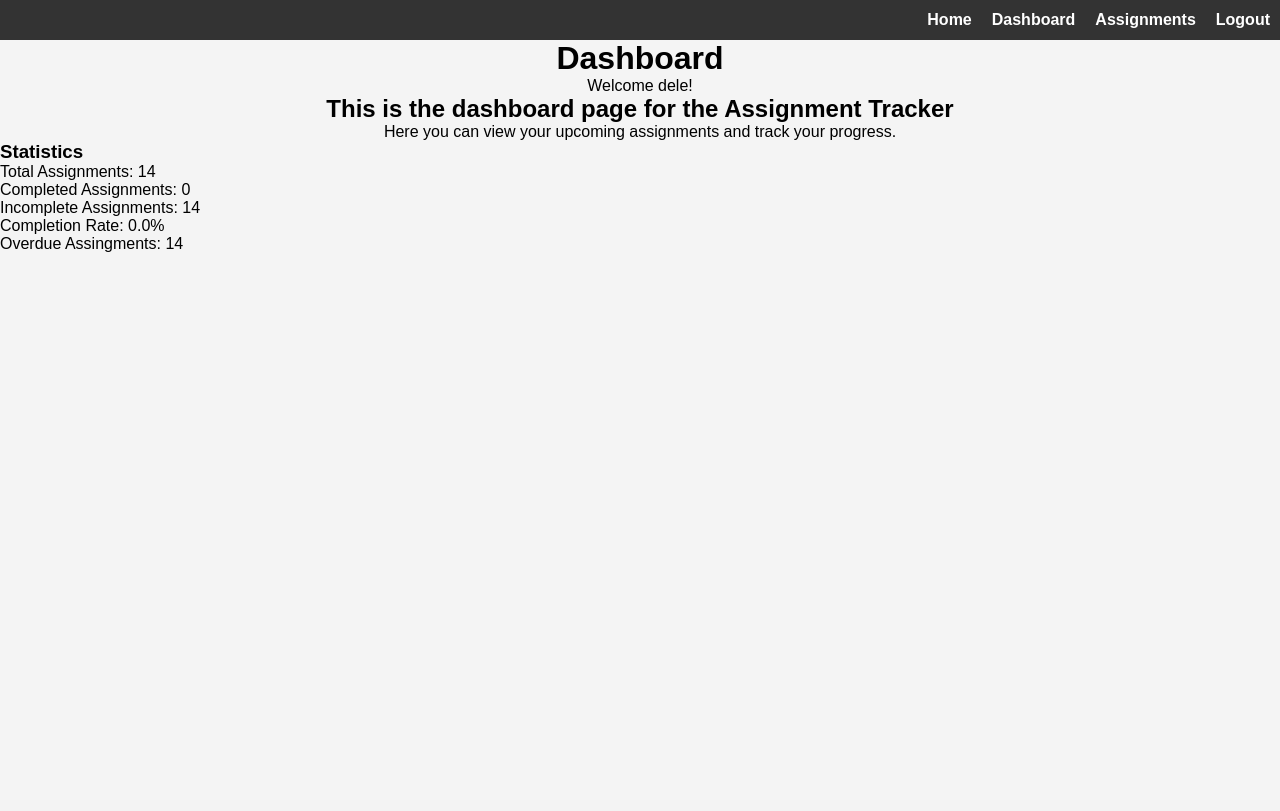
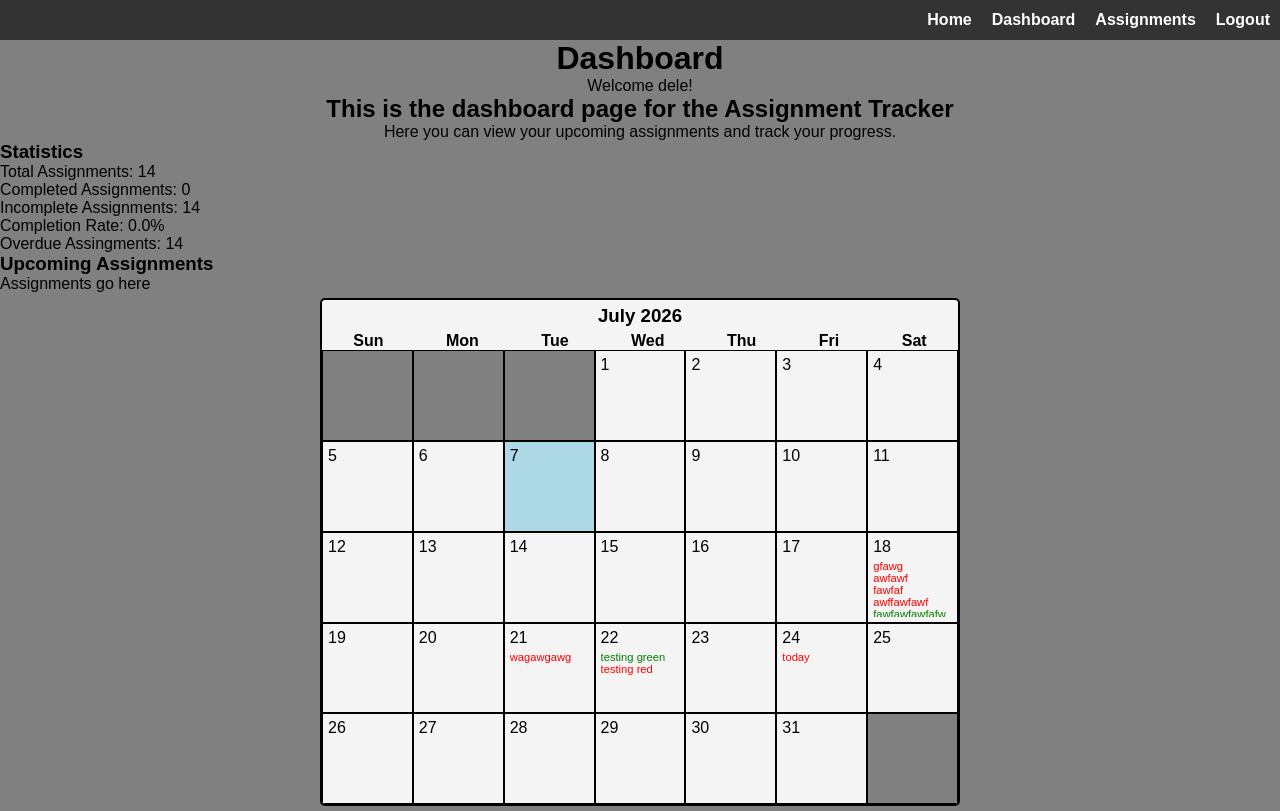
Before and after one commit to delevonecodes/assignment_tracker2, a Flask app: page /dashboard in a window 1280 px wide. Before the commit the page ends 252 px from the top, so only its background shows below. Run offline with Flask 3, Linux system fonts and the light colour scheme; a user stored in the database is signed in.

Commit message:
Completed calendar view feature on dashboard route allowing users to view upcoming assingments from a calendar of the current month

```diff
--- /dev/null
+++ b/app/cal.py
@@ -0,0 +1,6 @@
+from datetime import datetime
+import calendar
+
+today = datetime.now()
+htmlcal = calendar.HTMLCalendar()
+print(htmlcal.formatmonth(2026, 7))
--- a/app/dashboard/routes.py
+++ b/app/dashboard/routes.py
@@ -1,10 +1,10 @@
 from flask import Blueprint, redirect, render_template, flash, request
 from flask_login import login_required, current_user
 from app.models import Assignment
-import math
 import datetime
-from datetime import date
+from datetime import date, datetime
 from app import db
+import calendar
 
 views = Blueprint('views', __name__)
 
@@ -23,7 +23,20 @@ def dashboard():
         "rate": (sum(1 for assignment in current_user.assignments if assignment.completion_status) / len(current_user.assignments) * 100) if current_user.assignments else 0,
         "overdue": sum(1 for assignment in current_user.assignments if assignment.days_until_due() < 0)
     }
-    return render_template("dashboard.html", user=current_user, stats = stats)
+    today = int(datetime.now().strftime("%d"))
+
+    weeks = [[0, 0, 0, 1, 2, 3, 4],
+             [5, 6, 7, 8, 9, 10, 11],
+             [12, 13, 14, 15, 16, 17, 18],
+             [19, 20, 21, 22, 23, 24, 25],
+             [26, 27, 28, 29, 30, 31, 0]]
+
+    try:
+        assignments = [(assignment.name, int(assignment.due_date.strftime("%d")), assignment.priority) for assignment in current_user.assignments]
+    except Exception:
+        assignments = "Error happened"
+
+    return render_template("dashboard.html", user=current_user, stats = stats, today = today, current_month_calendar = weeks, assignments = assignments)
 
 @views.route("/assignments", methods = ["GET", "POST"])
 @login_required
@@ -35,7 +48,7 @@ def assignments():
         due_date = request.form.get("due_date")
         notes = request.form.get("notes")
         try:
-            due_date = datetime.datetime.strptime(due_date, "%Y-%m-%d").date()
+            due_date = datetime.strptime(due_date, "%Y-%m-%d").date()
         except ValueError:
             flash("Invalid due date format. Please use mm/dd/yyyy.", category="error")
             return render_template("dashboard.html", user=current_user)
@@ -70,7 +83,7 @@ def edit_assignment(id):
     if request.method == "POST":
         due_date = request.form.get("due_date")
         try:
-            due_date = datetime.datetime.strptime(due_date, "%Y-%m-%d").date()
+            due_date = datetime.strptime(due_date, "%Y-%m-%d").date()
         except ValueError:
             flash("Invalid due date format. Please use mm/dd/yyyy.", category="error")
             return render_template("edit.html", assignment=assignment, user=current_user)
--- a/app/models.py
+++ b/app/models.py
@@ -33,7 +33,7 @@ class Assignment(db.Model):
         elif days == 1:
             return "Due tomorrow"
         elif 1 < days <= 6:
-            return f"Due in {days}s"
+            return f"Due in {days} days"
         elif days ==7:
             return "Due in 1 week"
         else:
--- a/app/static/styles.css
+++ b/app/static/styles.css
@@ -6,6 +6,10 @@
 
 body {
     font-family: Arial, sans-serif;
+    background-color: grey;
+}
+
+.assignments-container,.new-assignment-container {
     background-color: #f4f4f4;
 }
 
@@ -111,3 +115,90 @@ body {
 .center {
     text-align: center;
 }
+
+#assignments {
+    list-style: none;
+}
+
+#calender {
+    margin: 5px auto;
+    width: 50vw;
+    height: auto;
+    max-height: 70vh;
+    overflow-y: auto;
+    background-color: #f4f4f4;
+    border: 2px solid black;
+    border-radius: 5px;
+}
+
+#calender-grid {
+    display: flex;
+    flex-direction: column;
+    height: 100%;
+}
+
+#weekdays-header {
+    display:flex;
+    justify-content: space-around;
+}
+
+.calendar-day {
+    box-sizing: border-box;
+    padding: 5px;
+    border: 1px solid;
+    margin: 0;
+    aspect-ratio: 1 / 1;
+    flex: 1;
+    display: flex;
+    flex-direction: column;
+    overflow: hidden;
+}
+
+.calendar-day ul {
+    list-style: none;
+    margin: 4px 0 0 0;
+    padding: 0;
+    flex: 1;
+    overflow-y: auto;
+    overflow-x: hidden;
+    word-break: break-word;
+    font-size: 0.7rem;
+}
+
+#cal-header {
+    display: flex;
+    justify-content: space-around;
+}
+
+#cal-header span {
+    font-weight: bold;
+}
+
+.calendar-week {
+    display: flex;
+    width: 100%;
+}
+
+.no-day {
+    background-color: gray;
+}
+
+.current-day {
+    background-color: lightblue;
+}
+
+.month.center {
+    padding: 5px;
+}
+
+.red-text {
+    color: red;
+}
+
+.orange-text {
+    color: orange;
+}
+
+.green-text {
+    color: green;
+}
--- a/app/templates/dashboard.html
+++ b/app/templates/dashboard.html
@@ -17,5 +17,61 @@
         <P>Completion Rate: {{ "%.1f" | format(stats.rate) }}%</P>
         <p>Overdue Assingments: {{ stats.overdue }}</p>
     </div>
+    <div align="left">
+        <h3>Upcoming Assignments</h3>
+        <p>Assignments go here</p>
+    </div>
+    <div id="calender">
+        <div class="month">
+            <h3 class="month center">July 2026</h3>
+            <div id="cal-header"><span>Sun</span><span>Mon</span><span >Tue</span><span>Wed</span><span>Thu</span><span>Fri</span><span>Sat</span></div>
+            <div id="calender-grid">
+                {% for week in current_month_calendar %}
+                <div class="calendar-week">
+                    {% for day in week %}
+                    {% if day == 0 %}
+                    <div class="no-day calendar-day">&nbsp;</div>
+                    {% elif today == day %}
+                    <div class="calendar-day current-day">
+                        {{ day }}
+                        <ul>
+                            {% for assignment in assignments %}
+                            {% if assignment[1] == day %}
+                                {% if assignment[2] == "High" %}
+                                <li class="red-text">{{ assignment[0] }}</li>
+                                {% elif assignment[2] == "Medium" %}
+                                <li class="orange-text">{{ assignment[0] }}</li>
+                                {% else %}
+                                <li class="green-text">{{ assignment[0] }}</li>
+                                {% endif %}
+                            {% endif %}
+                            {% endfor %}
+                        </ul>
+                    </div>
+                    {% else %}
+                    <div class="calendar-day">
+                        {{ day }}
+                        <ul>
+                            {% for assignment in assignments %}
+                            {% if assignment[1] == day %}
+                                {% if assignment[2] == "High" %}
+                                <li class="red-text">{{ assignment[0] }}</li>
+                                {% elif assignment[2] == "Medium" %}
+                                <li class="orange-text">{{ assignment[0] }}</li>
+                                {% else %}
+                                <li class="green-text">{{ assignment[0] }}</li>
+                                {% endif %}
+                            {% endif %}
+                            {% endfor %}
+                        </ul>
+                    </div>
+                    {% endif %}
+                    {% endfor %}
+                </div>
+                {% endfor %}
+            </div>
+        </div>
+    </div>
+
 
 {% endblock %}
--- a/app/templates/home.html
+++ b/app/templates/home.html
@@ -3,7 +3,7 @@
 
 {% block content %}
     <h1>Home</h1>
-    <p>Welcome!</p>
+    <p>Welcome back {{ user.username }}!</p>
     <h2>This is the home page for the Assignment Tracker</h2>
     <p>Lorem ipsum dolor sit amet, consectetur adipiscing elit. Sed do eiusmod tempor incididunt ut labore et dolore magna aliqua.</p>
 {% endblock %}
```
Also changed, not shown: instance/database.db.
